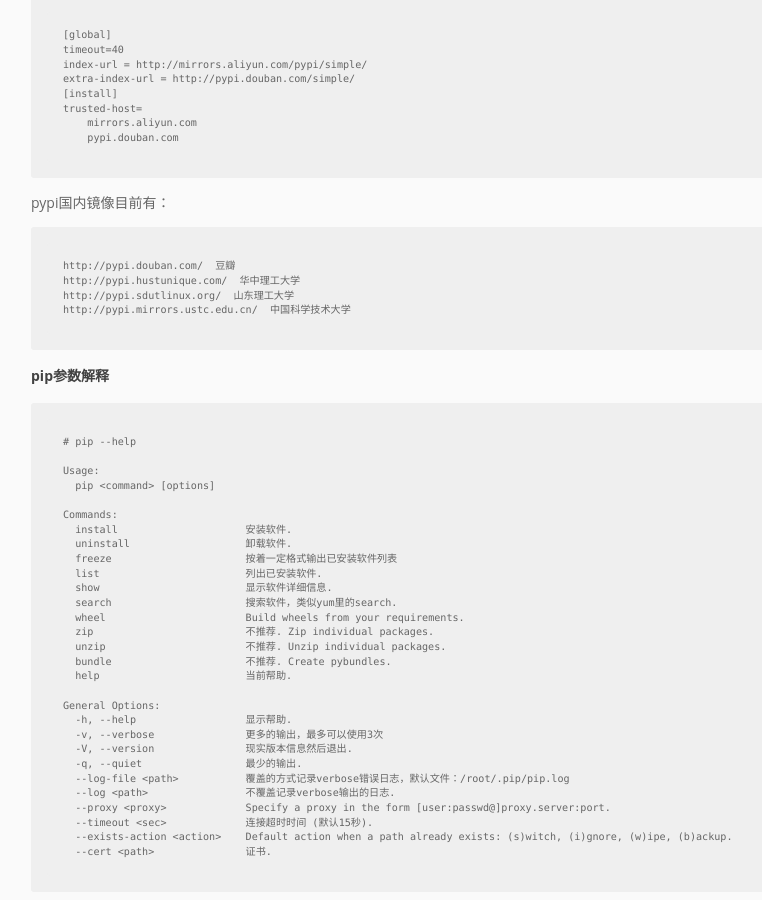
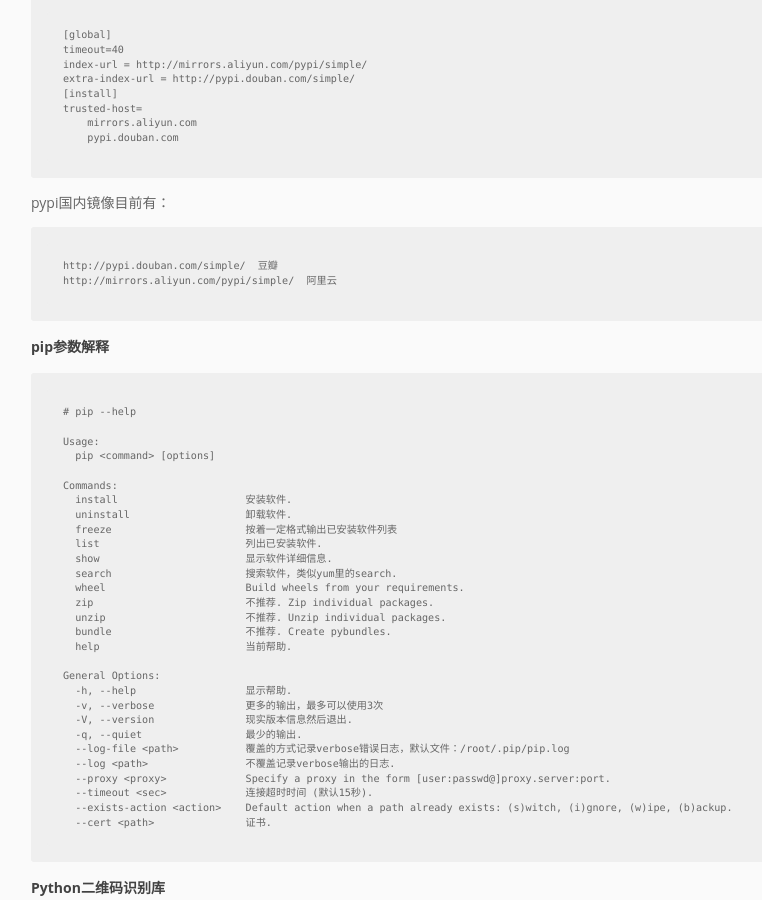
Before and after one commit to pingmalu/pingmalu.github.io, a Jekyll site: the page built from _posts/2016-05-25-Python日常笔记.md, in a window 1280 px wide and 900 px high, scrolled down 1362 px. Shown: the whole window, without its empty margins (169-931 px from the left). Built offline with Jekyll 4.4.1, drawn with Linux system fonts in a browser that asks for light colours; nearby versions of some CDN libraries.

Commit message:
'update'

```diff
--- a/_posts/2016-05-25-Python日常笔记.md
+++ b/_posts/2016-05-25-Python日常笔记.md
@@ -56,10 +56,8 @@ linux的文件在~/.pip/pip.conf，windows在%HOMEPATH%\pip\pip.ini
 
 pypi国内镜像目前有：
 
-	http://pypi.douban.com/  豆瓣
-	http://pypi.hustunique.com/  华中理工大学
-	http://pypi.sdutlinux.org/  山东理工大学
-	http://pypi.mirrors.ustc.edu.cn/  中国科学技术大学
+	http://pypi.douban.com/simple/  豆瓣
+	http://mirrors.aliyun.com/pypi/simple/  阿里云
 
 ### pip参数解释
 
```
